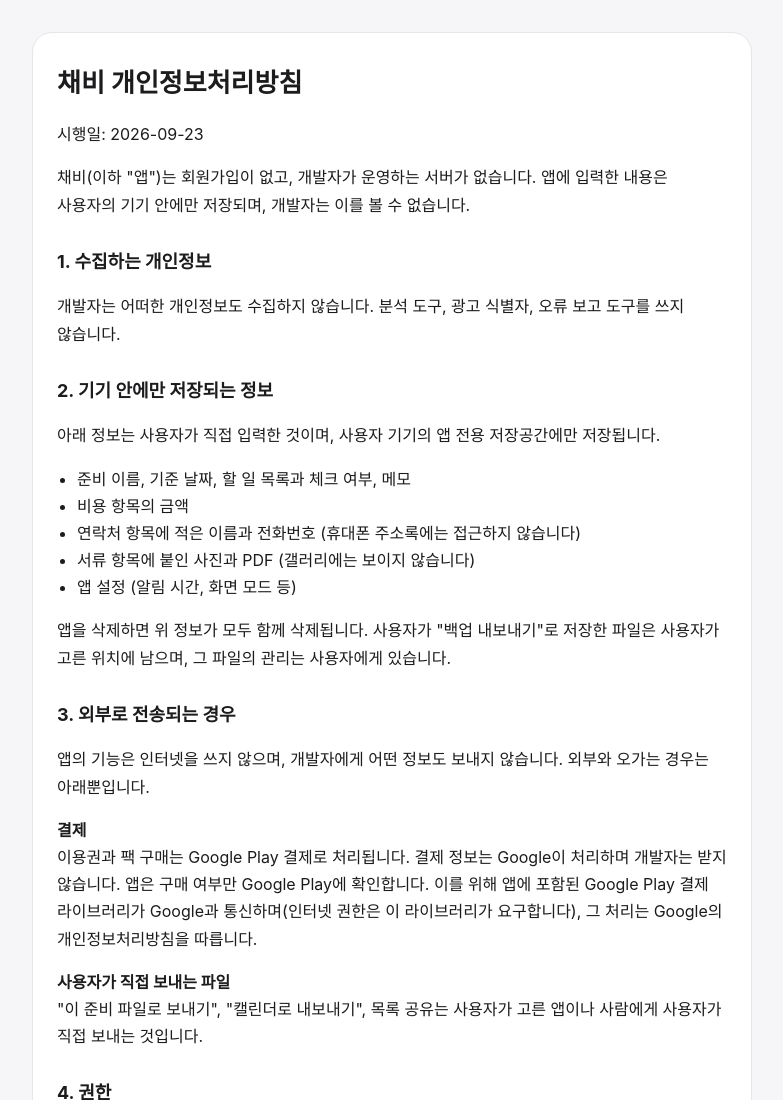
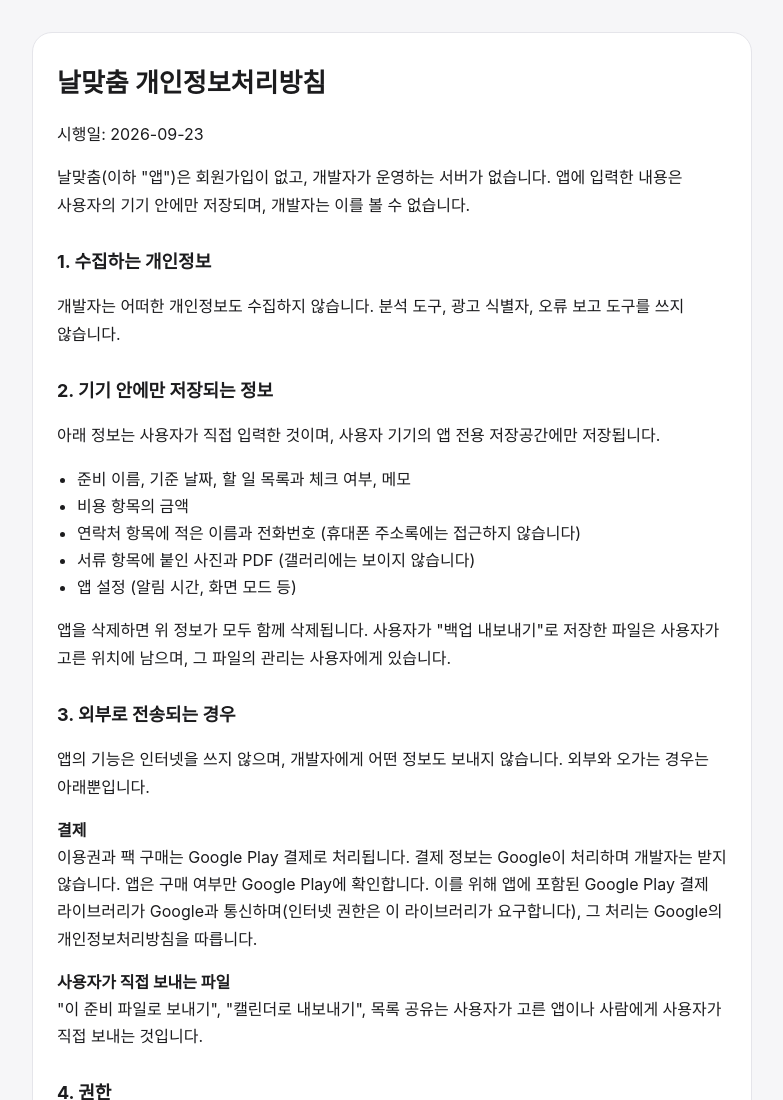
Before and after one commit to pallak83-tech/chaebi-privacy, a plain HTML site: page index.html in a window 1280 px wide. Shown: the top 1100 px of the page, without its empty margins (248-1031 px from the left). Drawn offline with Linux system fonts and the light colour scheme.

Commit message:
앱 이름을 날맞춤으로

```diff
--- a/index.html
+++ b/index.html
@@ -3,7 +3,7 @@
 <head>
 <meta charset="utf-8">
 <meta name="viewport" content="width=device-width, initial-scale=1">
-<title>채비 개인정보처리방침</title>
+<title>날맞춤 개인정보처리방침</title>
 <style>
   :root { --bg:#f6f6f8; --card:#fff; --text:#1c1c1e; --sub:#6b6b70; --line:#e5e5ea; --accent:#218258; }
   @media (prefers-color-scheme: dark) { :root { --bg:#000; --card:#2a2a32; --text:#f2f2f7; --sub:#a1a1a6; --line:#42424d; --accent:#75c59b; } }
@@ -18,9 +18,9 @@
 </style>
 </head>
 <body><main><article>
-<h1>채비 개인정보처리방침</h1>
+<h1>날맞춤 개인정보처리방침</h1>
 <p>시행일: 2026-09-23</p>
-<p>채비(이하 &quot;앱&quot;)는 회원가입이 없고, 개발자가 운영하는 서버가 없습니다. 앱에 입력한 내용은 사용자의 기기 안에만 저장되며, 개발자는 이를 볼 수 없습니다.</p>
+<p>날맞춤(이하 &quot;앱&quot;)은 회원가입이 없고, 개발자가 운영하는 서버가 없습니다. 앱에 입력한 내용은 사용자의 기기 안에만 저장되며, 개발자는 이를 볼 수 없습니다.</p>
 <h2>1. 수집하는 개인정보</h2>
 <p>개발자는 어떠한 개인정보도 수집하지 않습니다. 분석 도구, 광고 식별자, 오류 보고 도구를 쓰지 않습니다.</p>
 <h2>2. 기기 안에만 저장되는 정보</h2>
```
